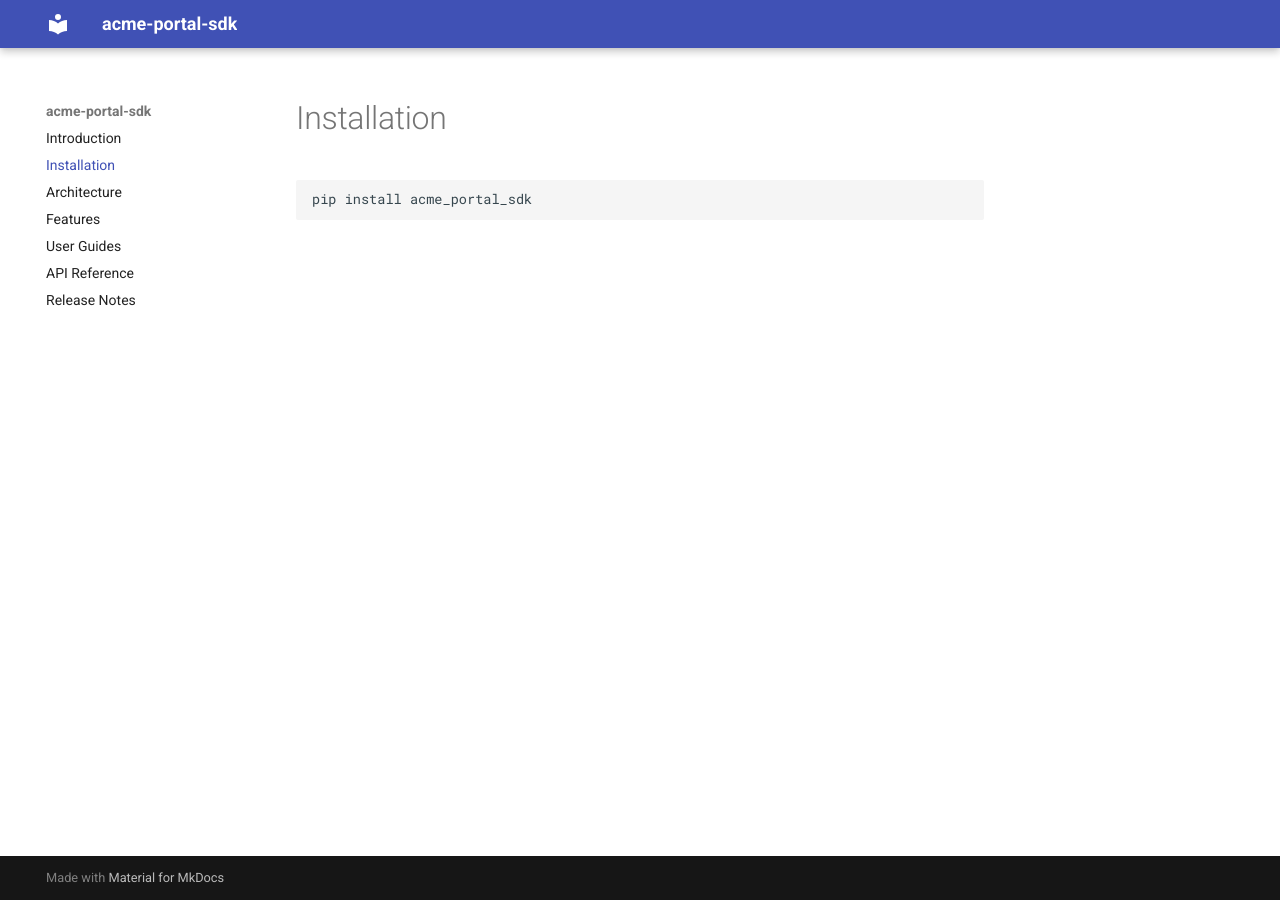
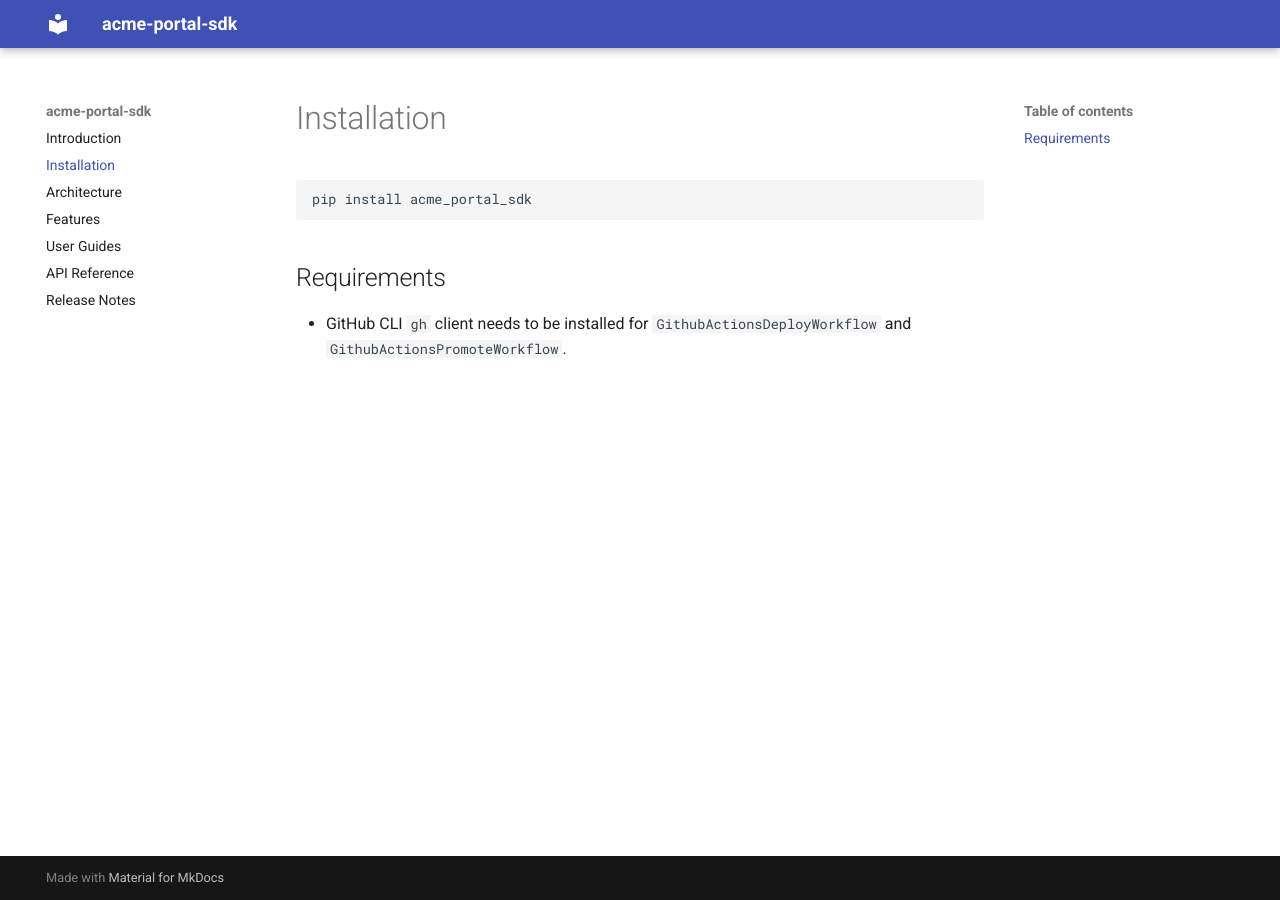
Before and after one commit to blackwhitehere/acme-portal-sdk, an MkDocs documentation site: the page built from docs/docs/install.md, in a window 1280 px wide. Built offline with MkDocs 1.6.1 and Material for MkDocs 9.7.7, drawn with Linux system fonts in a browser that asks for light colours.

Commit message:
doc change

```diff
--- a/docs/docs/install.md
+++ b/docs/docs/install.md
@@ -1,3 +1,7 @@
 # Installation
 
     pip install acme_portal_sdk
+
+## Requirements
+
+* GitHub CLI `gh` client needs to be installed for `GithubActionsDeployWorkflow` and `GithubActionsPromoteWorkflow`.
```
